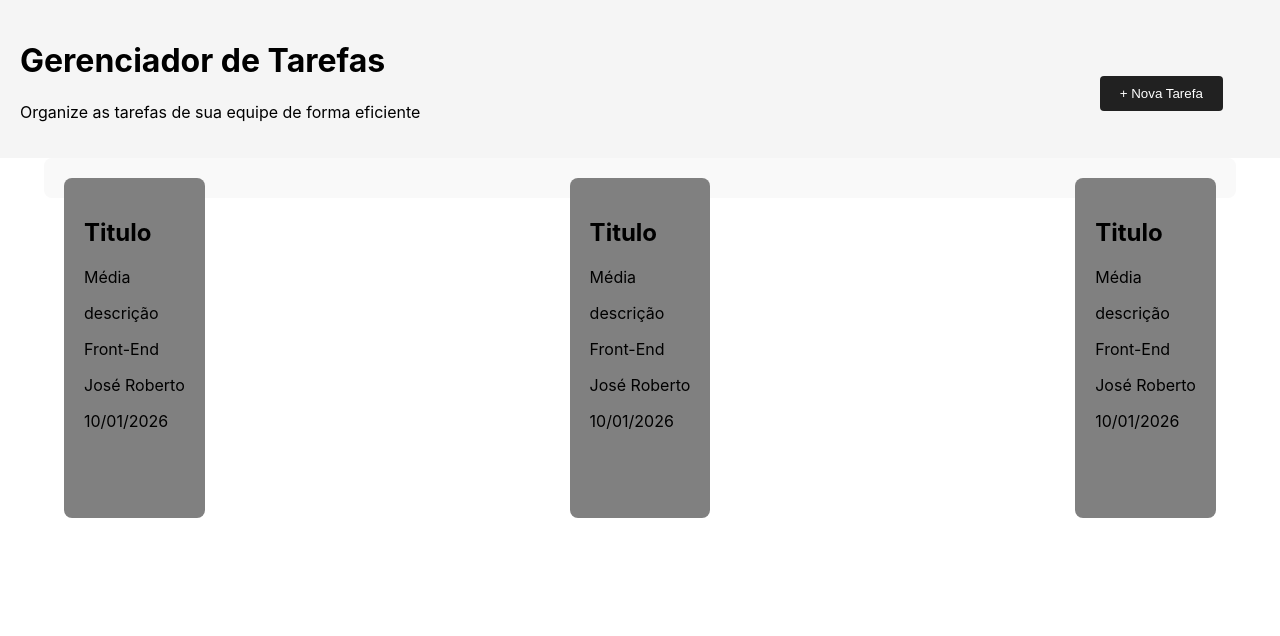
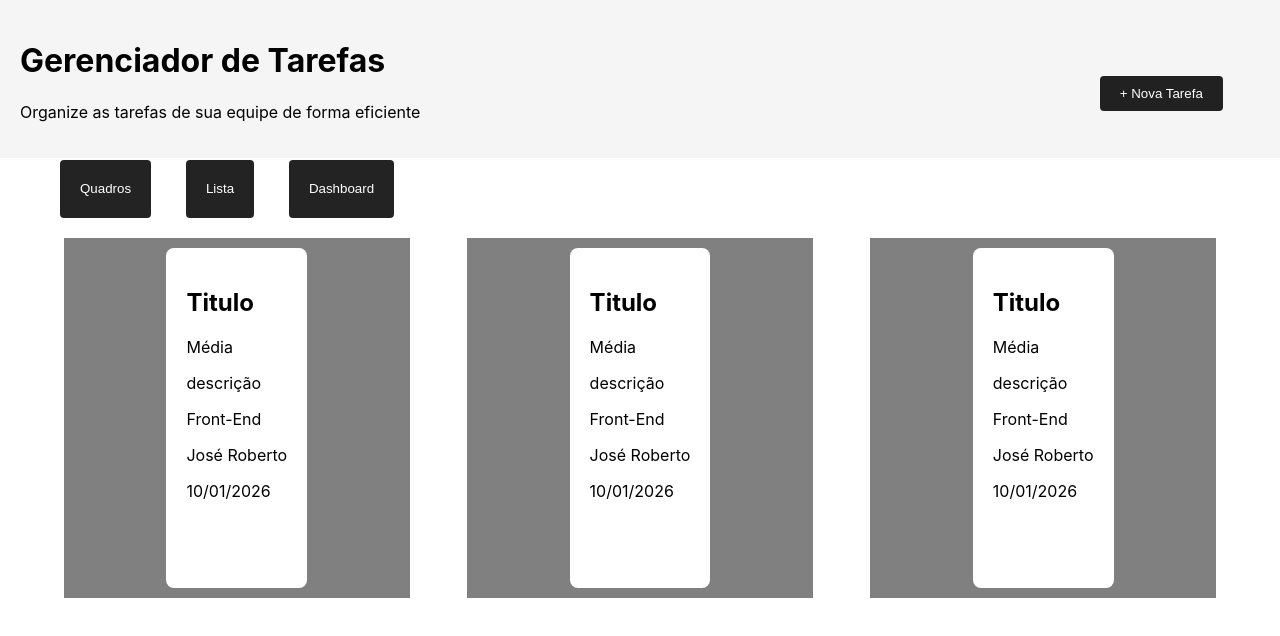
Before and after one commit to robertoHenriq/Gerenciador-de-Tarefas-Interativos, a React (Create React App) app: page / in a window 1280 px wide. Shown: the top 636 px of the page. Built offline with nearby package versions, Linux system fonts and the light colour scheme.

Commit message:
Foi ajustado um pouco do css do PainelDeTarefas. Foi implementado os botões de funções de tranzição de telas, os mesmos estão na pasta BotaoDeTrocaDeFuncao

```diff
--- a/src/App.js
+++ b/src/App.js
@@ -1,3 +1,4 @@
+import Botao from './componentes/BotaoDeTrocaDeFuncao/Botao';
 import Cabecalho from './componentes/Cabecalho/Cabecalho';
 import PainelDeTarefas from './PainelTarefas/PainelDeTarefas';
 
@@ -6,6 +7,7 @@ function App() {
 
     <div className="App">
       <Cabecalho />
+      <Botao />
       <PainelDeTarefas />
     </div>
   );
--- a/src/PainelTarefas/PainelDeTarefas.css
+++ b/src/PainelTarefas/PainelDeTarefas.css
@@ -1,21 +1,23 @@
 .painelDeTarefas {
-  background-color: #f9f9f9;
   padding: 20px;
   border-radius: 8px;
   margin: 0 auto;
   width: 90%; /* Define uma largura máxima para o bloco, ex: 90% */
   max-width: 1200px;
+  margin-top: -60px;
 }
 
 .coluna1 {
+  background-color: gray;
   width: 30%;
   float: left;
   margin-right: 5%;
   display: flex;
-  justify-content: left;
+  justify-content: center;
 }
 
 .coluna2 {
+  background-color: gray;
   width: 30%;
   float: left;
   margin-right: 5%;
@@ -24,12 +26,15 @@
 }
 
 .coluna3 {
+  background-color: gray;
   width: 30%;
   float: left;
   display: flex;
-  justify-content: right;
+  justify-content: center;
 }
 
 .tarefa{
     border-radius: 8px;
+    margin-top: 10px;
+    margin-bottom: 10px;
 }
--- /dev/null
+++ b/src/componentes/BotaoDeTrocaDeFuncao/Botao.css
@@ -0,0 +1,5 @@
+.botoesDeTrocaDeFuncao {
+    display: flex;
+    justify-content: left;
+    padding:60px;
+}
--- /dev/null
+++ b/src/componentes/BotaoDeTrocaDeFuncao/Botao.js
@@ -0,0 +1,13 @@
+import './Botao.css';
+
+const Botao = () => {
+    return(
+        <div className="botoesDeTrocaDeFuncao">
+        <button className="Botão de quadros">Quadros</button>
+        <button className="Botão de lista">Lista</button>
+        <button className="Botão de dashboard">Dashboard</button>
+        </div>
+    );
+}
+
+export default Botao
--- a/src/componentes/Tarefas/Tarefa.css
+++ b/src/componentes/Tarefas/Tarefa.css
@@ -1,5 +1,5 @@
 .tarefa{
-    background-color: grey;
+    background-color: white;
     padding: 20px;
     max-width: 170px;
     height: 300px;
```
